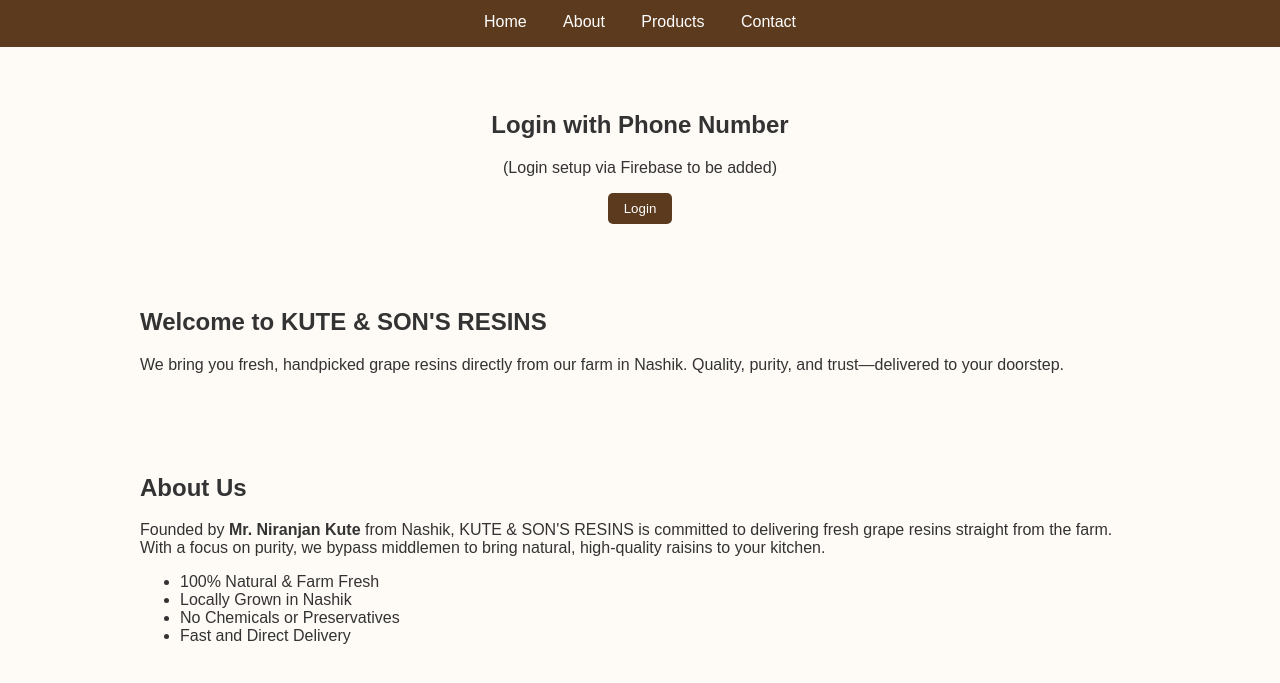
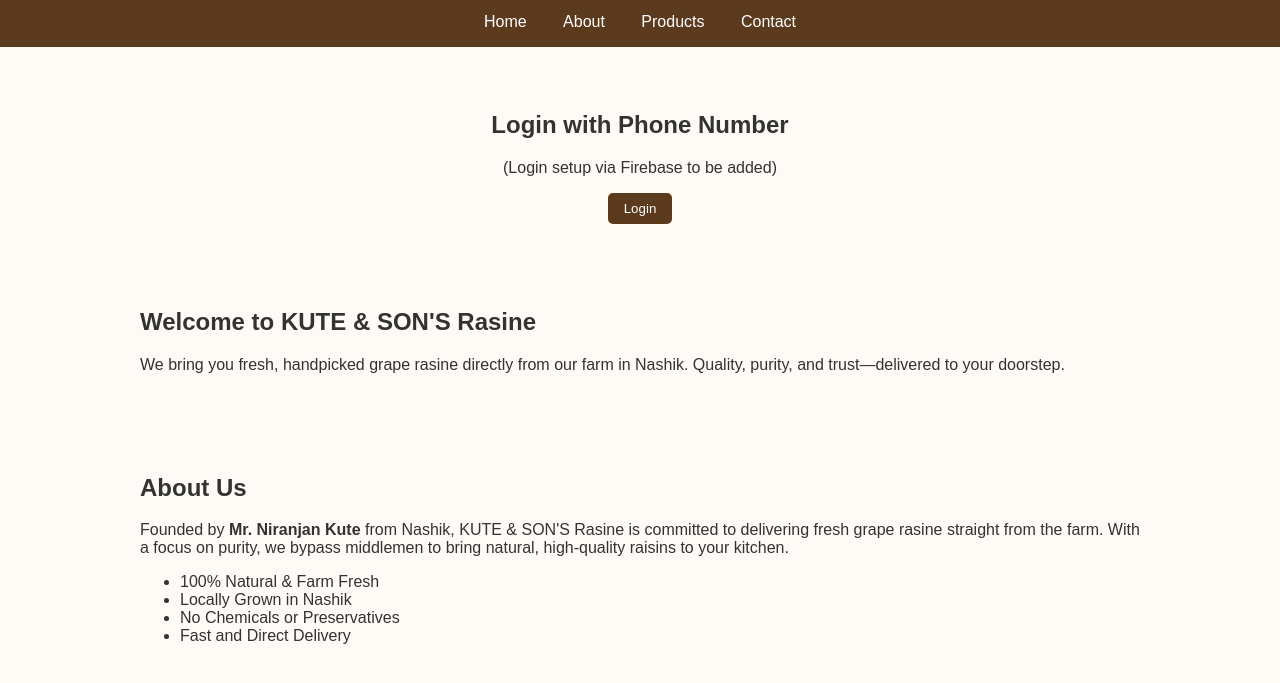
Before and after one commit to Niranjan31102/kute-resins-site, a plain HTML site: page index.html in a window 1280 px wide. Shown: the part 117-800 px from the top of the page. Drawn offline with Linux system fonts and the light colour scheme.

Commit message:
Update index.html

```diff
--- a/index.html
+++ b/index.html
@@ -3,7 +3,7 @@
 <head>
   <meta charset="UTF-8">
   <meta name="viewport" content="width=device-width, initial-scale=1.0">
-  <title>KUTE & SON'S RESINS</title>
+  <title>KUTE & SON'S Raisin</title>
   <style>
     body { font-family: Arial, sans-serif; margin: 0; padding: 0; background: #fefaf6; color: #333; }
     header, footer { background-color: #5c3a1e; color: white; padding: 1rem; text-align: center; }
@@ -38,13 +38,13 @@
 </section>
 
 <section id="home">
-  <h2>Welcome to KUTE & SON'S RESINS</h2>
-  <p>We bring you fresh, handpicked grape resins directly from our farm in Nashik. Quality, purity, and trust—delivered to your doorstep.</p>
+  <h2>Welcome to KUTE & SON'S Rasine</h2>
+  <p>We bring you fresh, handpicked grape rasine directly from our farm in Nashik. Quality, purity, and trust—delivered to your doorstep.</p>
 </section>
 
 <section id="about">
   <h2>About Us</h2>
-  <p>Founded by <strong>Mr. Niranjan Kute</strong> from Nashik, KUTE & SON'S RESINS is committed to delivering fresh grape resins straight from the farm. With a focus on purity, we bypass middlemen to bring natural, high-quality raisins to your kitchen.</p>
+  <p>Founded by <strong>Mr. Niranjan Kute</strong> from Nashik, KUTE & SON'S Rasine is committed to delivering fresh grape rasine straight from the farm. With a focus on purity, we bypass middlemen to bring natural, high-quality raisins to your kitchen.</p>
   <ul>
     <li>100% Natural & Farm Fresh</li>
     <li>Locally Grown in Nashik</li>
@@ -104,7 +104,7 @@
 </section>
 
 <footer>
-  <p>&copy; 2025 KUTE & SON'S RESINS. All rights reserved.</p>
+  <p>&copy; 2025 KUTE & SON'S Rasine. All rights reserved.</p>
 </footer>
 
 </body>
```
